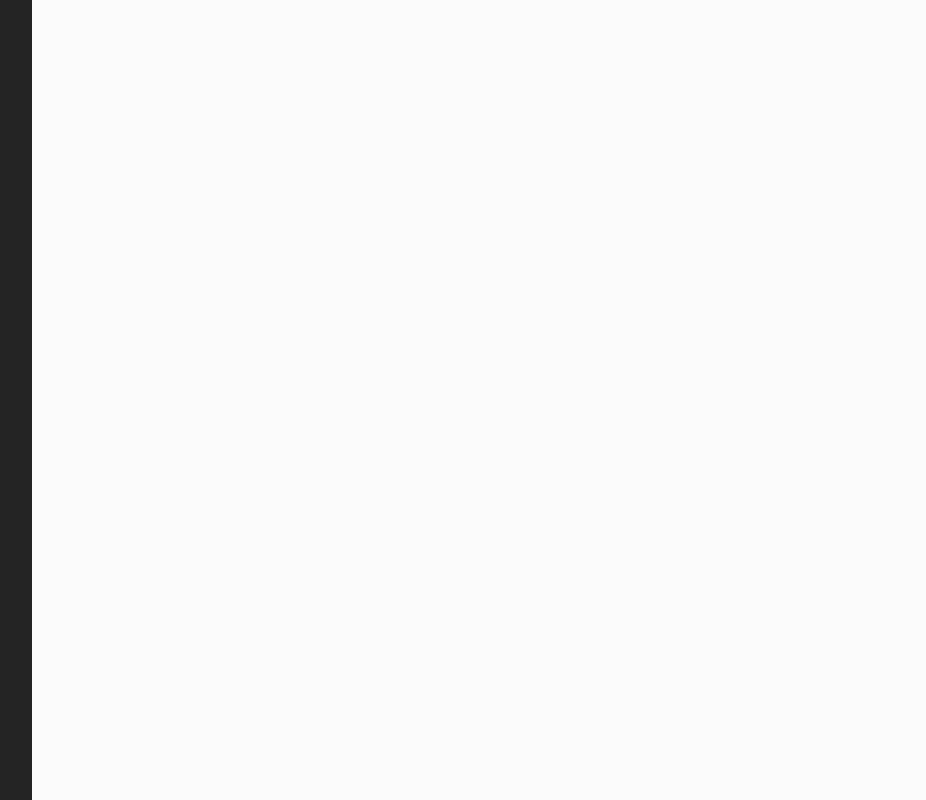
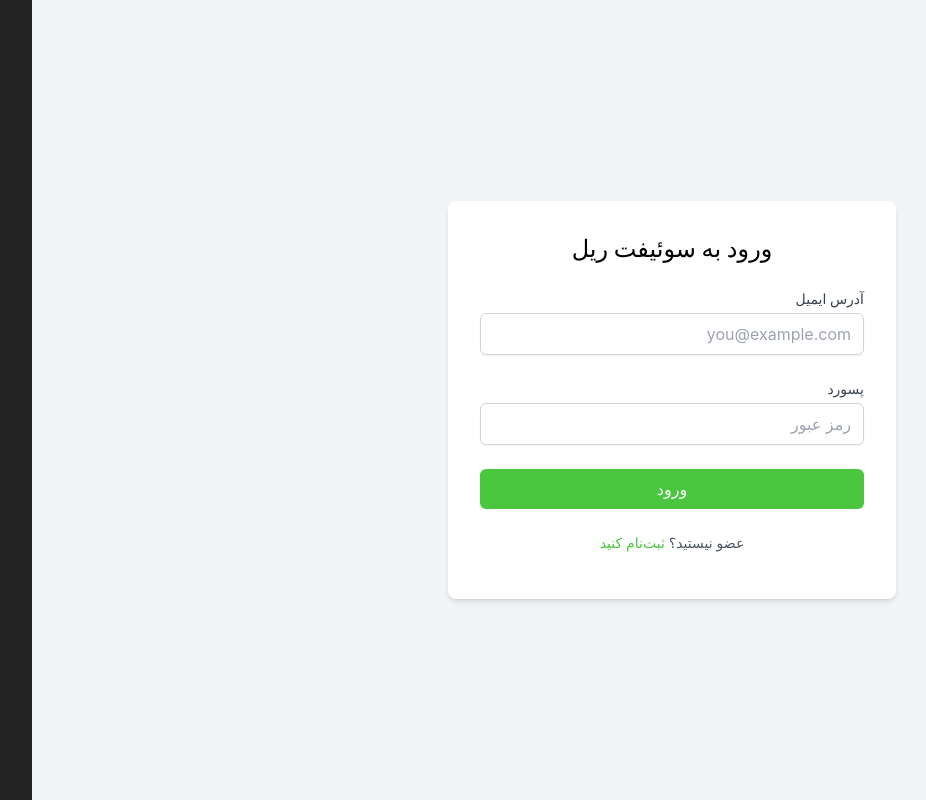
Before and after one commit to Rezaabdollahi7/Train-Reservation-App, a React (Vite) app: page /login in a window 1280 px wide. Before the commit this address had no page. Shown: the whole page, without its empty margins (287-1213 px from the left). Built offline with nearby package versions, Linux system fonts and the light colour scheme.

Commit message:
Feat : add logic of the user login  in firebase

```diff
--- a/src/App.jsx
+++ b/src/App.jsx
@@ -2,6 +2,7 @@ import './App.css'
 import { BrowserRouter as Router, Route, Routes } from 'react-router-dom'
 import LandingPage from './pages/LandingPage/LandingPage'
 import SignUp from './pages/LandingPage/components/SignUp'
+import Login from './pages/LandingPage/components/Login'
 function App() {
   return (
     <Router>
@@ -12,6 +13,7 @@ function App() {
         <Route path="/contact" element={<ContactPage />} />
         <Route path="*" element={<NotFoundPage />} /> */}
         <Route path="/signUp" element={<SignUp />} />
+        <Route path="/login" element={<Login />} />
       </Routes>
     </Router>
   )
--- a/src/components/common/Navbar.jsx
+++ b/src/components/common/Navbar.jsx
@@ -1,9 +1,22 @@
-import { useState } from 'react'
+import { useState, useEffect } from 'react'
 import { Link } from 'react-router-dom'
 import Logo from '../../assets/icons/train-icon.svg'
+import { auth, onAuthStateChanged } from '../../firebase/firebase-config'
 
 const Navbar = () => {
   const [isOpen, setIsOpen] = useState(false)
+  const [user, setUser] = useState(null)
+  useEffect(() => {
+    const unsubscribe = onAuthStateChanged(auth, (user) => {
+      if (user) {
+        setUser(user)
+      } else {
+        setUser(null)
+      }
+    })
+
+    return () => unsubscribe()
+  }, [])
 
   const navLinks = [
     { to: '/', label: 'صفحه اصلی' },
@@ -22,7 +35,7 @@ const Navbar = () => {
         'text-neutrals3 heading-3 outline outline-1 outline-neutrals6 px-6 py-2 rounded-full',
     },
     {
-      to: '/signUp',
+      to: '/signup',
       label: 'ثبت‌نام',
       className:
         'px-6 py-2 bg-primary1 hover:bg-primary1-75 transition-all text-yellow-50 rounded-full heading-3',
@@ -54,11 +67,23 @@ const Navbar = () => {
 
           {/* Desktop Auth Buttons */}
           <div className="hidden lg:flex items-center justify-between gap-4">
-            {authLinks.map((link, index) => (
+            {user ? (
+              <div className="flex items-center gap-4">
+                <span className="text-neutrals3">به سایتمون خوش اومدی!</span>
+                <button
+                  onClick={() => auth.signOut()}
+                  className="px-6 py-2 bg-red-500 hover:bg-red-600 transition-all text-white rounded-full heading-3"
+                >
+                  خروج
+                </button>
+              </div>
+            ) : (
+              authLinks.map((link, index) => (
                 <Link key={index} to={link.to} className={link.className}>
                   {link.label}
                 </Link>
-            ))}
+              ))
+            )}
           </div>
 
           {/* Mobile Menu Button */}
@@ -101,11 +126,25 @@ const Navbar = () => {
 
               {/* Mobile Auth Buttons */}
               <div className="log-sign-wrapper flex gap-4 justify-center items-center w-full">
-                {authLinks.map((link, index) => (
+                {user ? (
+                  <div className="flex flex-col items-center gap-4">
+                    <span className="text-neutrals3">
+                      به سایتمون خوش اومدی!
+                    </span>
+                    <button
+                      onClick={() => auth.signOut()}
+                      className="px-6 py-2 bg-red-500 hover:bg-red-600 transition-all text-white rounded-full heading-3"
+                    >
+                      خروج
+                    </button>
+                  </div>
+                ) : (
+                  authLinks.map((link, index) => (
                     <Link key={index} to={link.to} className={link.className}>
                       {link.label}
                     </Link>
-                ))}
+                  ))
+                )}
               </div>
             </div>
           </div>
--- a/src/firebase/firebase-config.js
+++ b/src/firebase/firebase-config.js
@@ -1,6 +1,11 @@
 // src/firebase-config.js
 import { initializeApp } from 'firebase/app'
-import { getAuth, createUserWithEmailAndPassword } from 'firebase/auth'
+import {
+  getAuth,
+  createUserWithEmailAndPassword,
+  signInWithEmailAndPassword,
+  onAuthStateChanged,
+} from 'firebase/auth'
 
 // Firebase configuration
 const firebaseConfig = {
@@ -16,4 +21,9 @@ const firebaseConfig = {
 const app = initializeApp(firebaseConfig)
 const auth = getAuth(app)
 
-export { auth, createUserWithEmailAndPassword }
+export {
+  auth,
+  createUserWithEmailAndPassword,
+  signInWithEmailAndPassword,
+  onAuthStateChanged,
+}
--- /dev/null
+++ b/src/pages/LandingPage/components/Login.jsx
@@ -0,0 +1,95 @@
+// src/components/Login.js
+import { useState } from 'react'
+import {
+  auth,
+  signInWithEmailAndPassword,
+} from '../../../firebase/firebase-config'
+import { Link, useNavigate } from 'react-router-dom'
+
+const Login = () => {
+  const [email, setEmail] = useState('')
+  const [password, setPassword] = useState('')
+  const [error, setError] = useState('')
+  const navigate = useNavigate()
+
+  const handleLogin = async (e) => {
+    e.preventDefault()
+    setError('')
+
+    try {
+      const userCredential = await signInWithEmailAndPassword(
+        auth,
+        email,
+        password
+      )
+      const user = userCredential.user
+      console.log('User logged in:', user)
+      alert('ورود موفقیت‌آمیز بود!')
+      navigate('/') // هدایت کاربر به صفحه‌ی اصلی پس از لاگین
+    } catch (error) {
+      setError(error.message)
+      alert(error.message)
+    }
+  }
+
+  return (
+    <div className="flex items-center justify-center min-h-screen bg-gray-100">
+      <div className="bg-white p-8 rounded-lg shadow-md w-full max-w-md">
+        <h2 className="text-2xl font-bold mb-6 text-center">
+          ورود به سوئیفت ریل
+        </h2>
+        <form onSubmit={handleLogin} className="space-y-6">
+          <div>
+            <label
+              htmlFor="email"
+              className="block text-sm font-medium text-gray-700"
+            >
+              آدرس ایمیل
+            </label>
+            <input
+              type="email"
+              id="email"
+              value={email}
+              onChange={(e) => setEmail(e.target.value)}
+              className="mt-1 block w-full px-3 py-2 border border-gray-300 rounded-md shadow-sm focus:outline-none focus:ring-primary1 focus:border-primary1"
+              placeholder="you@example.com"
+              required
+            />
+          </div>
+          <div>
+            <label
+              htmlFor="password"
+              className="block text-sm font-medium text-gray-700"
+            >
+              پسورد
+            </label>
+            <input
+              type="password"
+              id="password"
+              value={password}
+              onChange={(e) => setPassword(e.target.value)}
+              className="mt-1 block w-full px-3 py-2 border border-gray-300 rounded-md shadow-sm focus:outline-none focus:ring-primary1 focus:border-primary1"
+              placeholder="رمز عبور"
+              required
+            />
+          </div>
+          {error && <p className="text-red-500 text-sm">{error}</p>}
+          <button
+            type="submit"
+            className="w-full bg-primary1 text-white py-2 px-4 rounded-md hover:bg-primary1-75 transition-all"
+          >
+            ورود
+          </button>
+        </form>
+        <p className="mt-6 text-center text-sm text-gray-600">
+          عضو نیستید؟{' '}
+          <Link to="/signup" className="text-primary1 hover:text-primary1-75">
+            ثبت‌نام کنید
+          </Link>
+        </p>
+      </div>
+    </div>
+  )
+}
+
+export default Login
```
Also changed, not shown: 1 other file (tests, documents, lock files or other folders). Lines whose indentation alone changed are shown as unchanged.
